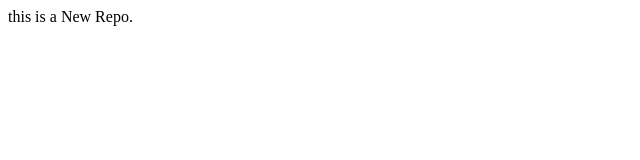
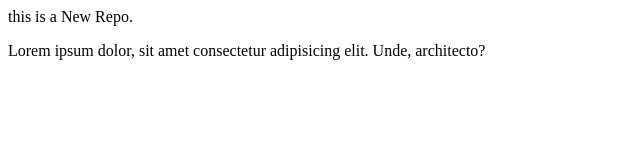
Before and after one commit to khajaqutbuddin/localRepo, a plain HTML site: page index.html in a window 1280 px wide. Shown: the whole page, without its empty margins (0-640 px from the left). Drawn offline with Linux system fonts and the light colour scheme.

Commit message:
new Para line added

```diff
--- a/index.html
+++ b/index.html
@@ -1 +1,2 @@
 <p>this is a New Repo.</p>
+<p>Lorem ipsum dolor, sit amet consectetur adipisicing elit. Unde, architecto?</p>
```
